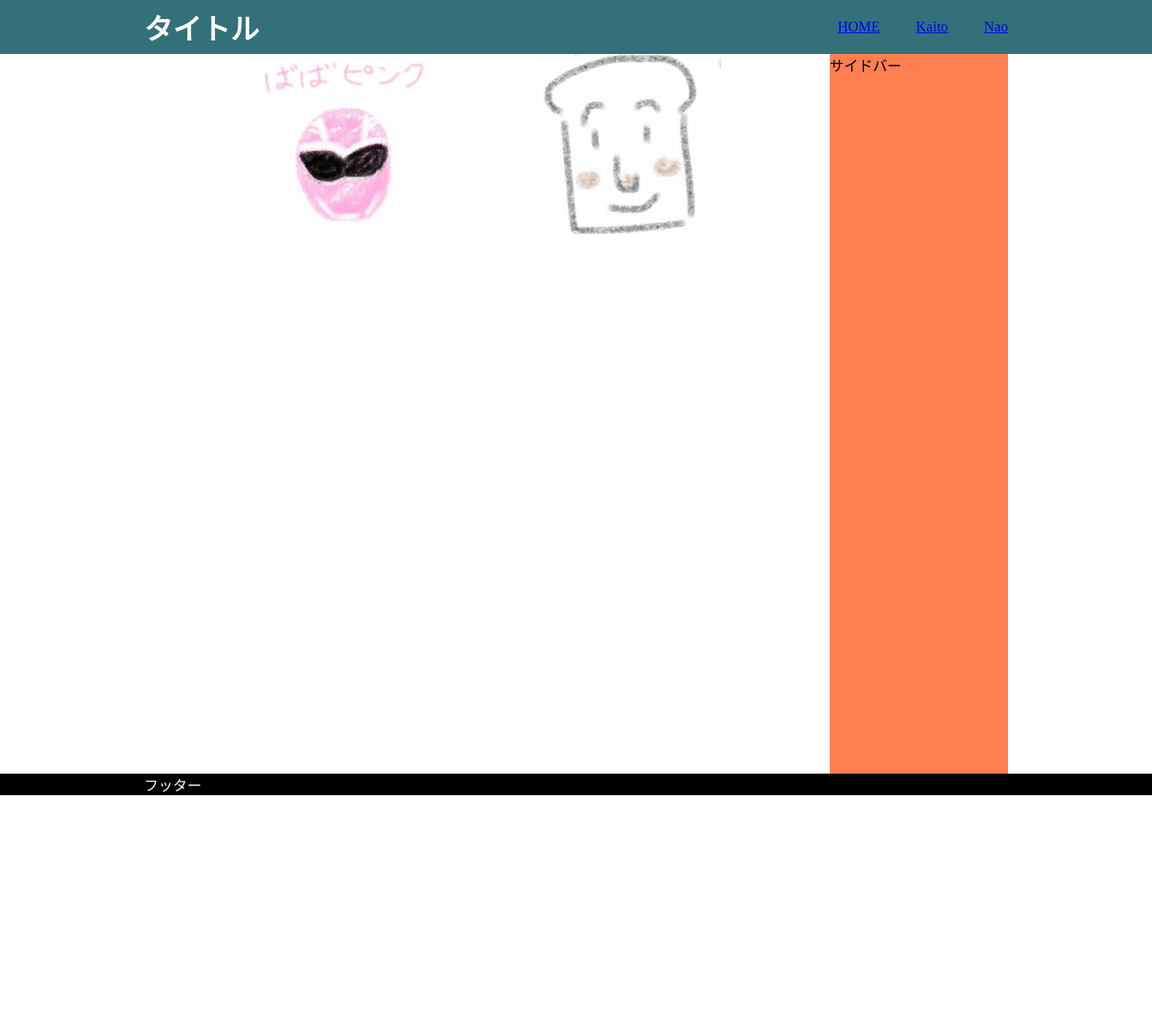
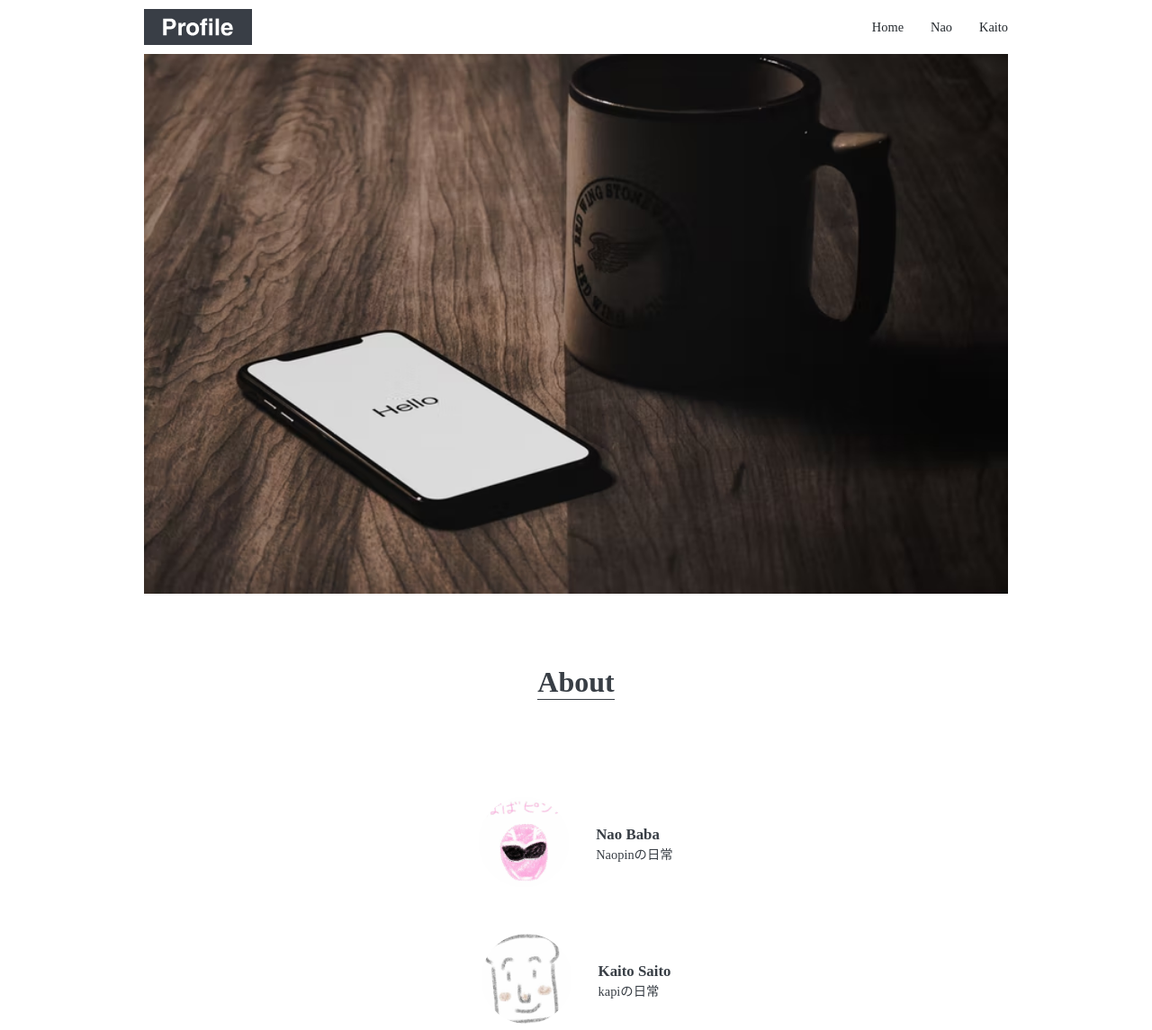
Before and after one commit to misonou1234/kaikainaonao, a plain HTML site: page index.html in a window 1280 px wide. Shown: the top 1145 px of the page at 90% size. Before the commit the page ends 884 px from the top, so only its background shows below. Drawn offline with Linux system fonts and the light colour scheme.

Commit message:
諸々追加
色々追加しました

```diff
--- a/css/style.css
+++ b/css/style.css
@@ -8,66 +8,120 @@
   margin: 0 auto;
 }
 
-/*ヘッダー*/
-.header{
-  background-color: #337079;
-  color: white;
+html {
+  font-size: 100%;
 }
-.header>.container{
-  height: 60px;
-  display: flex;
-  align-items: center;
+body {
+  color: #383e45;
+  font-size: 0.9rem;
 }
-
-/*ナビゲーション*/
-.area_nav_header{
-  margin-left: auto;
+a {
+  text-decoration: none;
 }
-/*リストナビ*/
-.list_nav_header{
-  display: flex;
-  align-items: center;
-  list-style: none
+img {
+  max-width: 100%;
 }
-.list_nav_header>li+li{
-  margin-left: 40px;
-;
+li {
+  list-style: none;
+}
+.site-title {
+  width: 120px;
+  line-height: 1px;
+  padding: 10px 0;
+}
+.site-title a {
+  display: block;
+}
+.section-title {
+  display: inline-block;
+  font-size: 2rem;
+  text-align: center;
+  margin-bottom: 60px;
+  border-bottom: solid 1px #383e45;
+}
+.content-title {
+  font-size: 1rem;
+  margin: 10px 0;
+}
+.wrapper {
+  max-width: 960px;
+  margin: 0 auto 100px auto;
+  padding: 0 4%;
+  text-align: center;
 }
 
 
 
 
+
+/* ヘッダー*/
+#header{
+  display: flex;
+  justify-content: space-between;
+  align-items: center;
+  margin: 0 auto;
+}
+#header ul{
+  display: flex;
+  padding: 10px 0;
+}
+
+#header li{
+  margin-left: 30px;
+}
+#header li a {
+  color: #24292e;
+}
+#header li a:hover {
+  opacity: 0.7;
+}
+
 /*メイン*/
 .flex{
   display: flex;
 }
-main{
-  width: 80%;
-  height: 800px;
+
+
+#mainvisual{
+  margin-bottom: 80px;
+  display: flex;
+  justify-content: center;
+  align-items: center;
 }
 
-.img_flex{
+#mainvisual img{
+  width: 100%;
+  max-width: 960px;
+  height: 600px;
+  object-fit: cover;
+}
+
+.content{
   display: flex;
-  justify-content: space-evenly;
+  justify-content: center;
+  align-items: center;
+  margin: 5%;
+}
+.img_main{
+  width: 100px;
+  height: 100px;
+  border-radius: 50%;
+  margin-right: 30px;
+}
+.text_content{
+  text-align: left;
+}
+
+/*フッター*/
+#footer{
+  font-size: 0.5rem;
+  padding: 10px 0;
+  text-align: center;
 }
 
 
-/*サイドバー*/
-aside{
-  width: 30%;
-  background-color: coral;
-  width: 200px;
-}
-
-/*フッター*/
-footer{
-  background-color: black;
-  color: white;
-}
-
-
-/*レスポンシブデザイン対応*/
-@media screen and (max-width: 1024px){
+/*レスポンシブデザイン対応(コメント)*/
+/* @media screen and (max-width: 1024px){
 }
 
 @media screen and (max-width:768px) {
@@ -84,4 +138,4 @@ footer{
 
 @media screen and (max-widht:480px){
 
-}
+} */
--- a/index.html
+++ b/index.html
@@ -9,40 +9,62 @@
 </head>
 <body>
   <!-- ヘッダー -->
-  <header class="header">
-    <div class="container">
-      <h1>タイトル</h1>
-      <nav class="area_nav_header">
-        <ul class="list_nav_header" >
-          <li><a href="index.html">HOME</a></li>
-          <li><a href="#">Kaito</a></li>
-          <li><a href="#">Nao</a></li>
-        </ul>
-      </nav>
-    </div>
+  <header id="header" class="wrapper">
+    <h1 class="site-title"><a href="index.html"><img src="img/logo.svg" alt="Profile"></a></h1>
+    <nav>
+      <ul>
+        <li><a href="index.html">Home</a></li>
+        <li><a href="nao.html">Nao</a></li>
+        <li><a href="kaito.html">Kaito</a></li>
+      </ul>
+    </nav>
   </header>
 
   <!-- メイン -->
-  <div class="flex container">
+  <!-- <div class="flex container"> -->
     <main>
-      <div class="img_flex">
-        <img src="img/images.jpeg" width="200">
-        <img src="img/kapi.jpeg" width="200">
+      <div id="mainvisual">
+        <img src="img/mainvisual.jpeg">
+      </div>
 
-      </div>
+      <!-- about -->
+      <section id="about" class="wrapper">
+        <h2 class="section-title">About</h2>
+
+        <!-- Naopinの日常 -->
+        <div class="content">
+          <a href="nao.html"><img src="img/images.jpeg" class="img_main"></a>
+          <div class="text_content">
+            <h3>Nao Baba</h3>
+            <p>Naopinの日常</p>
+          </div>
+        </div>
+
+        <!-- kapiの日常 -->
+        <div class="content">
+          <a href="kaito.html"><img src="img/kapi.jpeg" class="img_main"></a>
+          <div class="text_content">
+            <h3>Kaito Saito</h3>
+            <p>kapiの日常
+            </p>
+          </div>
+        </div>
+      </section>
+
+      <section class="wrapper">
+        <h2 class="section-title">History</h2>
+      </section>
+
+
+
+
+
     </main>
 
-  <!-- サイドバー -->
-    <aside>
-      サイドバー
-    </aside>
-  </div>
 
   <!-- フッター -->
-  <footer >
-    <div class="container">
-    フッター
-  </div>
+  <footer id="footer">
+<p>Copyright ©2017 kaito&nao</p>
   </footer>
 
 
```
Also changed, not shown: kaito.html (added, +12 -0 lines), nao.html (added, +12 -0 lines), img/logo.svg (added), img/mainvisual.jpeg (added).
